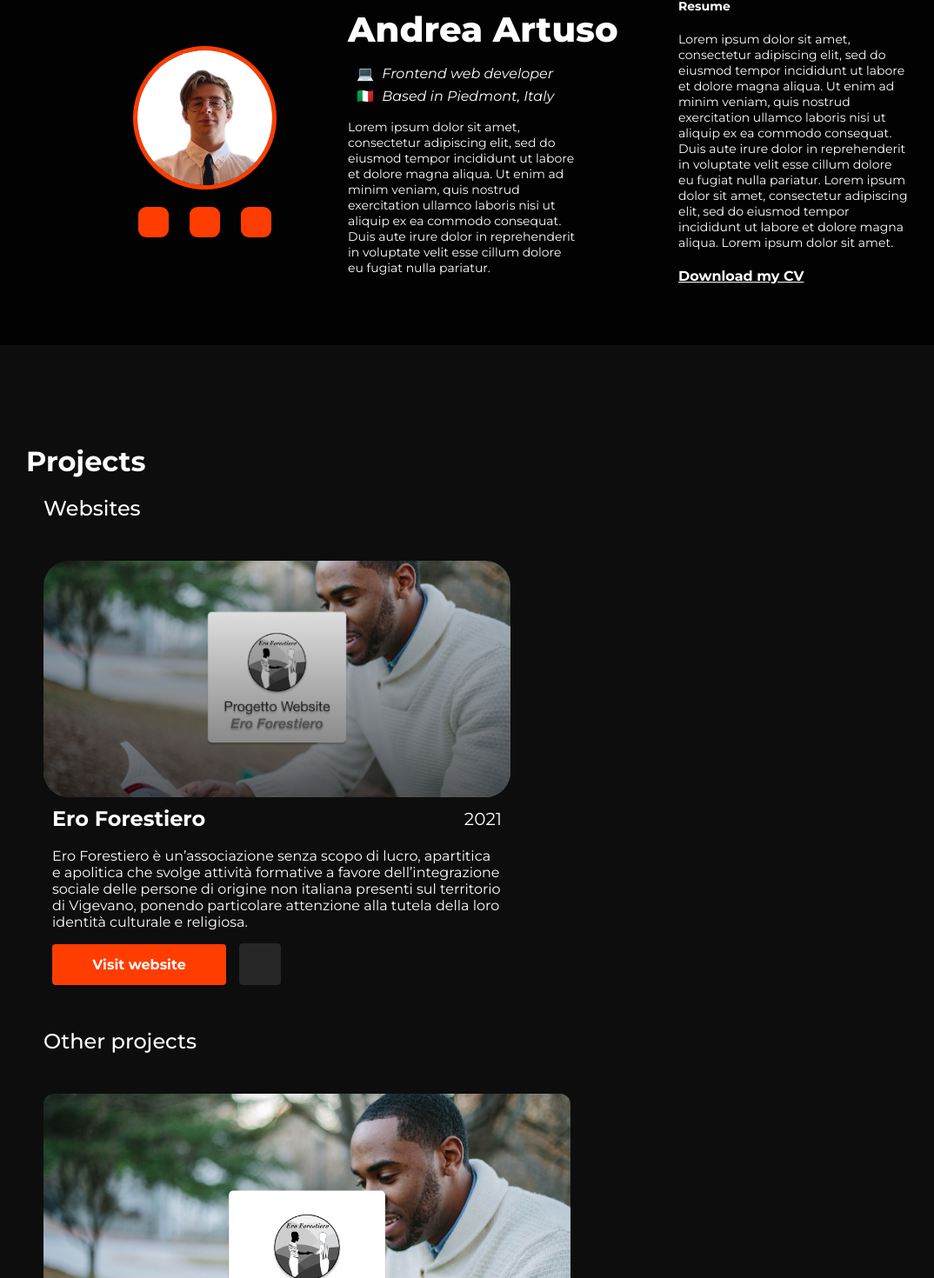
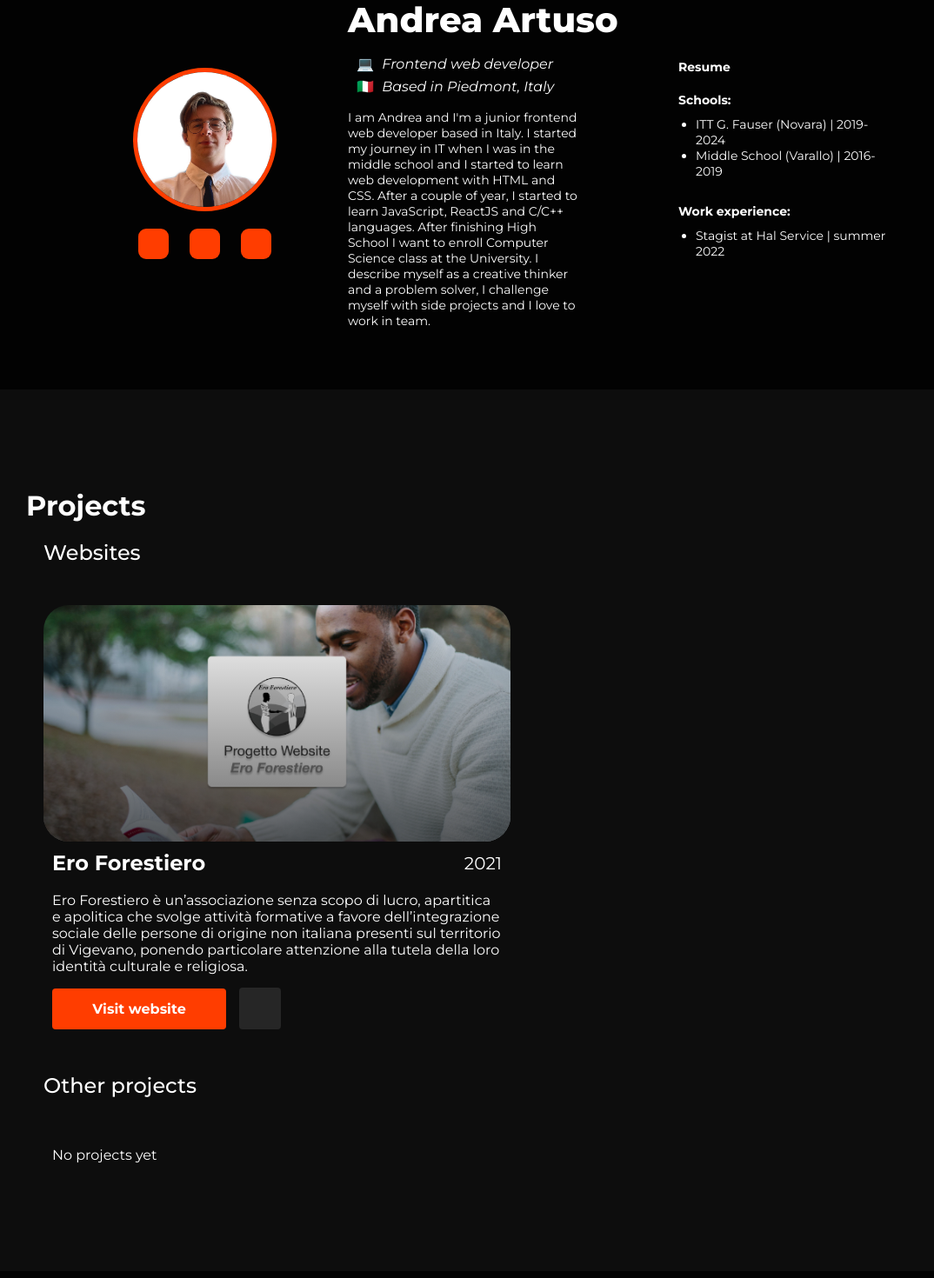
Before and after one commit to andrea-artuso/andrea-artuso.github.io, a React (Create React App) app: page / in a window 1280 px wide. Shown: the part 92-1562 px from the top of the page at 87% size, without its empty margins (50-1124 px from the left). Built offline with nearby package versions, Linux system fonts and the light colour scheme; some icons are missing; the HTML template or start-up script is replaced by a standard one.

Commit message:
Created other project component and added text

```diff
--- a/src/App.css
+++ b/src/App.css
@@ -153,6 +153,10 @@ header > div#resume > a {
   display: block;
 }
 
+header > div#resume .resume-list {
+  padding: 10px 20px;
+}
+
 
 main {
   color: #fff;
@@ -171,6 +175,7 @@ main section {
   display: grid;
   grid-template-columns: repeat(auto-fit, 537px);
   margin-top: 46px;
+  grid-gap: 20px;
 }
 
 
--- a/src/App.js
+++ b/src/App.js
@@ -6,13 +6,18 @@ import eroforestiero from './assets/projects/ero-forestiero.webp';
 
 import { LinkedinBoxFill, GithubFill, Envelope } from 'akar-icons';
 
-import { useState } from 'react';
+import { useState, useEffect } from 'react';
 
 import WebProject from './components/WebProject/WebProject';
 import OtherProject from './components/OtherProject/OtherProject';
 
 function App() {
   const [isMenuVisible, setIsMenuVisible] = useState(false);
+
+  useEffect(() => {
+    if (!document.getElementById('web-project').hasChildNodes()) { document.getElementById('web-project').innerHTML = '<p style="padding: 10px">No projects yet</p>' }
+    if (!document.getElementById('other-project').hasChildNodes()) { document.getElementById('other-project').innerHTML = '<p style="padding: 10px">No projects yet</p>' }
+  }, []);
 
   return (
     <>
@@ -44,18 +49,31 @@ function App() {
           </div>
 
           <p className='description'>
-          Lorem ipsum dolor sit amet, consectetur adipiscing elit, sed do eiusmod tempor incididunt ut labore et dolore magna aliqua. Ut enim ad minim veniam, quis nostrud exercitation ullamco laboris nisi ut aliquip ex ea commodo consequat. Duis aute irure dolor in reprehenderit in voluptate velit esse cillum dolore eu fugiat nulla pariatur.
+          I am Andrea and I'm a junior frontend web developer based in Italy.
+          I started my journey in IT when I was in the middle school and I started to learn web development with HTML and CSS.
+          After a couple of year, I started to learn JavaScript, ReactJS and C/C++ languages.
+          After finishing High School I want to enroll Computer Science class at the University.
+          I describe myself as a creative thinker and a problem solver, I challenge myself with side projects and I love to work in team.
           </p>
 
         </div>
 
         <div id='resume'>
           <p className='title'><strong>Resume</strong></p>
-          <p>Lorem ipsum dolor sit amet, consectetur adipiscing elit, sed do eiusmod tempor incididunt ut labore et dolore magna aliqua. Ut enim ad minim veniam, quis nostrud exercitation ullamco laboris nisi ut aliquip ex ea commodo consequat. Duis aute irure dolor in reprehenderit in voluptate velit esse cillum dolore eu fugiat nulla pariatur.
-Lorem ipsum dolor sit amet, consectetur adipiscing elit, sed do eiusmod tempor incididunt ut labore et dolore magna aliqua.
-Lorem ipsum dolor sit amet.</p>
+          <p>
+            <strong>Schools:</strong>
+            <ul className='resume-list'>
+              <li>ITT G. Fauser (Novara) | 2019-2024</li>
+              <li>Middle School (Varallo) | 2016-2019</li>
+            </ul>
+            <br />
+            <strong>Work experience:</strong>
+            <ul className='resume-list'>
+              <li>Stagist at Hal Service | summer 2022</li>
+            </ul>
+          </p>
 
-        <a href='' download={true}>Download my CV</a>
+        {/*<a href='' download={true}>Download my CV</a>*/}
         </div>
       </header>
 
@@ -65,7 +83,7 @@ Lorem ipsum dolor sit amet.</p>
         <section id='website-projects'>
           <h2>Websites</h2>
 
-          <div className='grid'>
+          <div className='grid' id='web-project'>
             <WebProject imgUrl={eroforestiero} title='Ero Forestiero' year={2021} description='Ero Forestiero è un’associazione senza scopo di lucro, apartitica e apolitica che svolge attività formative a favore dell’integrazione sociale delle persone di origine non italiana presenti sul territorio di Vigevano, ponendo particolare attenzione alla tutela della loro identità culturale e religiosa.' links={['https://www.eroforestiero.org/', 'https://github.com/Coding-Bunker/Ero-Forestiero']} />
           </div>
 
@@ -74,8 +92,8 @@ Lorem ipsum dolor sit amet.</p>
         <section id='other-projects'>
           <h2>Other projects</h2>
 
-          <div className='grid'>
-            <OtherProject imgUrl={eroforestiero} title='Project 1' year={2020} role='Frontend developer' url='https://www.google.it' />
+          <div className='grid' id='other-project'>
+            {/*<OtherProject imgUrl={eroforestiero} title='Project 1' year={2020} role='Frontend developer' url='https://www.google.it' />*/}
           </div>
         </section>
 
@@ -86,7 +104,7 @@ Lorem ipsum dolor sit amet.</p>
 
         <p>© Andrea Artuso - 2022</p>
 
-        <div><a href='#home'>Scroll to top</a></div>
+        <div><a href='/#'>Scroll to top</a></div>
       </footer>
     </>
   );
--- a/src/components/OtherProject/OtherProject.css
+++ b/src/components/OtherProject/OtherProject.css
@@ -0,0 +1,66 @@
+.other-project {
+    position: relative;
+    display: block;
+    height: 394px;
+}
+
+.other-project > img {
+    position: absolute;
+    width: 100%;
+    height: 100%;
+    object-fit: cover;
+    border-radius: 29px;
+    z-index: -1;
+}
+
+.other-project > .filter {
+    position: absolute;
+    top: 0;
+    left: 0;
+    background-image: linear-gradient(180deg, rgba(0, 0, 0, 0), rgb(0, 0, 0, 0.85));
+    width: 100%;
+    height: inherit;
+    display: block;
+    border-radius: 29px;
+    z-index: 2;
+}
+
+.other-project > .info {
+    position: absolute;
+    bottom: 0;
+    left: 0;
+    width: 100%;
+    color: #fff;
+    z-index: 10;
+    padding: 20px;
+}
+.other-project > .info > .info-inline {
+    display: flex;
+    justify-content: space-between;
+    align-items: center;
+    margin-bottom: 10px;
+}
+
+.other-project > .info h2 {
+    font-size: 24px;
+    font-weight: 800;
+    width: max-content;
+}
+.other-project > .info h4 {
+    font-size: 12px;
+    font-weight: 600;
+    width: max-content;
+    text-align: right;
+}
+.other-project > .info p {
+    font-size: 14px;
+    font-weight: 400;
+    width: max-content;
+}
+
+.other-project:hover .filter {
+    background-image: linear-gradient(180deg, rgba(0, 0, 0, 0.6), rgb(0, 0, 0, 0.9));
+}
+.other-project:hover h2 {
+    color: #FF3D00;
+}
--- a/src/components/OtherProject/OtherProject.jsx
+++ b/src/components/OtherProject/OtherProject.jsx
@@ -1,16 +1,20 @@
 import React from 'react'
+
+import './OtherProject.css'
 
 const OtherProject = ({ imgUrl, title, role, year, url }) => {
   return (
-    <a href={url} target='_blank' rel='noopener noreferrer' className='other-project'>
+    <a href={url} target='_blank' rel='noopener noreferrer' className='other-project' >
         <img src={imgUrl} alt={title} />
         <div className='filter'></div>
 
         <div className="info">
+          <div className='info-inline'>
             <h2>{title}</h2>
             <h4>{year}</h4>
+          </div>
+            <p>{role}</p>
         </div>
-        <p>{role}</p>
     </a>
   )
 }
--- a/src/index.css
+++ b/src/index.css
@@ -10,6 +10,7 @@
     sans-serif;
   -webkit-font-smoothing: antialiased;
   -moz-osx-font-smoothing: grayscale;
+  scroll-behavior: smooth;
 }
 
 body {
```
